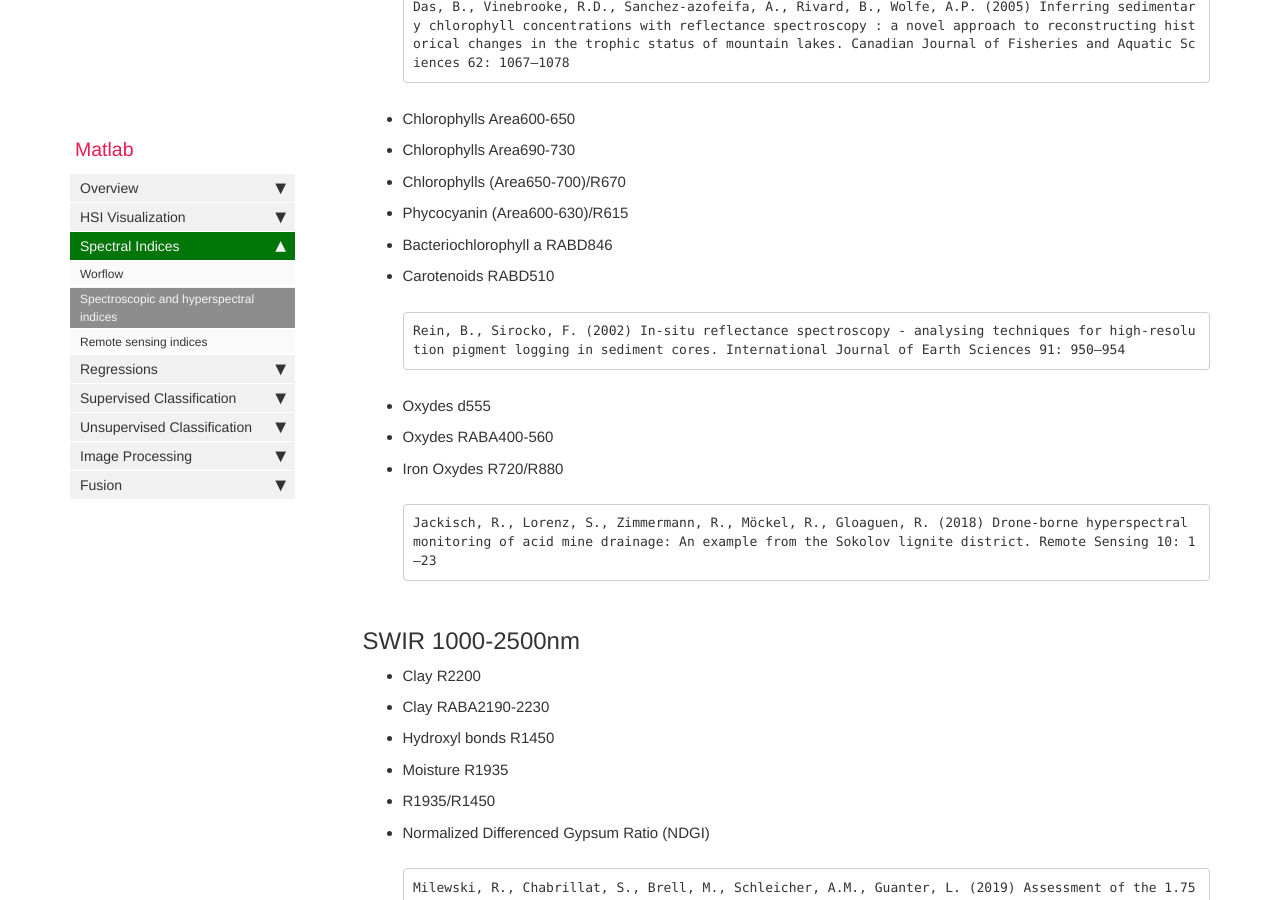
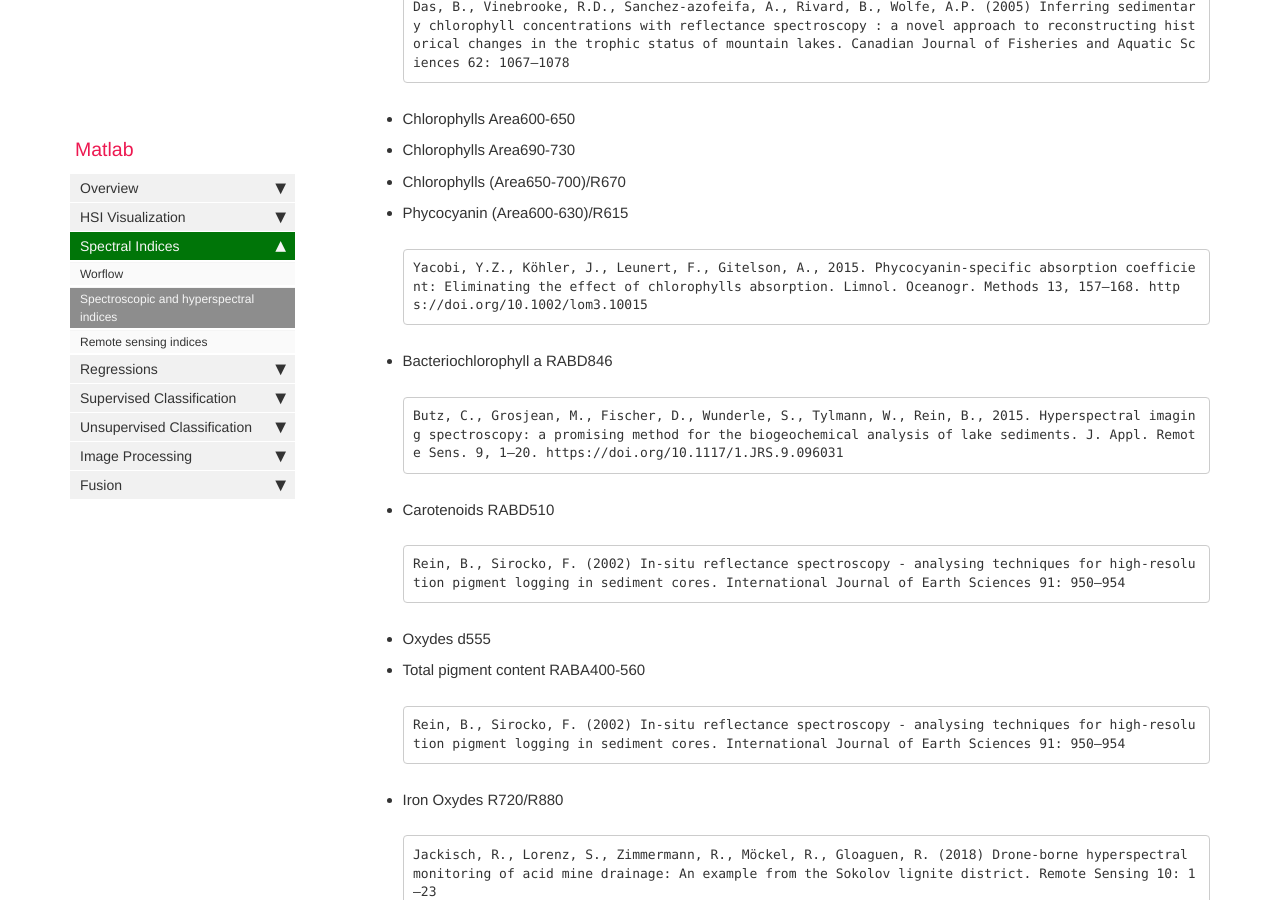
Before and after one commit to JacqKevin/JacqKevin.github.io, a Jekyll site: the page built from pages/Matlab/HSI_SpectralIndices_Lab.md, in a window 1280 px wide and 900 px high, scrolled down 2709 px. Built offline with Jekyll 4.4.1, drawn with Linux system fonts in a browser that asks for light colours; comment, search, counter and statistics services are not loaded.

Commit message:
Update HSI_SpectralIndices_Lab.md

````diff
--- a/pages/Matlab/HSI_SpectralIndices_Lab.md
+++ b/pages/Matlab/HSI_SpectralIndices_Lab.md
@@ -77,13 +77,22 @@ Das, B., Vinebrooke, R.D., Sanchez-azofeifa, A., Rivard, B., Wolfe, A.P. (2005)
 * Chlorophylls Area690-730
 * Chlorophylls (Area650-700)/R670
 * Phycocyanin (Area600-630)/R615
+```markdown
+Yacobi, Y.Z., Köhler, J., Leunert, F., Gitelson, A., 2015. Phycocyanin-specific absorption coefficient: Eliminating the effect of chlorophylls absorption. Limnol. Oceanogr. Methods 13, 157–168. https://doi.org/10.1002/lom3.10015
+```
 * Bacteriochlorophyll a RABD846
+```markdown
+Butz, C., Grosjean, M., Fischer, D., Wunderle, S., Tylmann, W., Rein, B., 2015. Hyperspectral imaging spectroscopy: a promising method for the biogeochemical analysis of lake sediments. J. Appl. Remote Sens. 9, 1–20. https://doi.org/10.1117/1.JRS.9.096031
+```
 * Carotenoids RABD510
 ```markdown
 Rein, B., Sirocko, F. (2002) In-situ reflectance spectroscopy - analysing techniques for high-resolution pigment logging in sediment cores. International Journal of Earth Sciences 91: 950–954
 ```
 * Oxydes d555
-* Oxydes RABA400-560
+* Total pigment content RABA400-560
+```markdown
+Rein, B., Sirocko, F. (2002) In-situ reflectance spectroscopy - analysing techniques for high-resolution pigment logging in sediment cores. International Journal of Earth Sciences 91: 950–954
+```
 * Iron Oxydes R720/R880
 ```markdown
 Jackisch, R., Lorenz, S., Zimmermann, R., Möckel, R., Gloaguen, R. (2018) Drone-borne hyperspectral monitoring of acid mine drainage: An example from the Sokolov lignite district. Remote Sensing 10: 1–23
````
